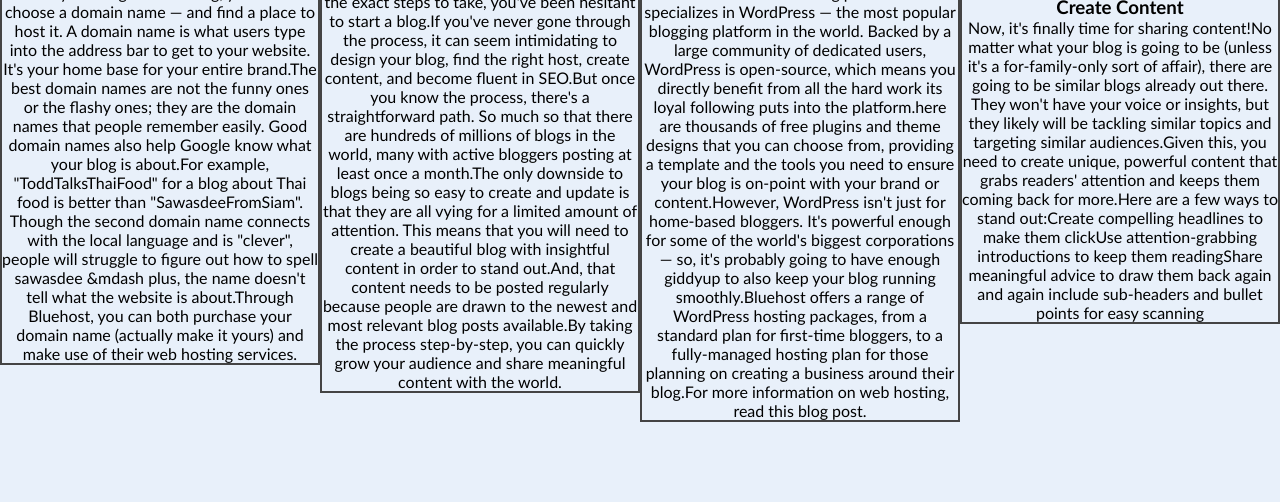
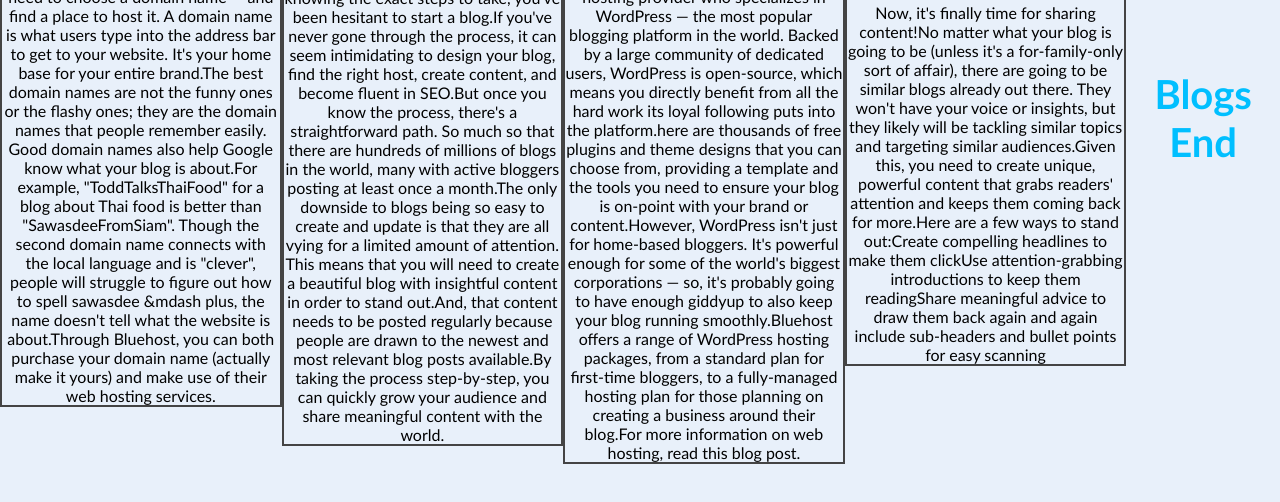
Before and after one commit to Jahid05/Project-HTML, a plain HTML site: page index.html in a window 1280 px wide. Shown: the part 276-778 px from the top of the page. Drawn offline with Linux system fonts and the light colour scheme.

Commit message:
add head

```diff
--- a/index.html
+++ b/index.html
@@ -49,6 +49,7 @@
                     <p>Now, it's finally time for sharing content!No matter what your blog is going to be (unless it's a for-family-only sort of affair), there are going to be similar blogs already out there. They won't have your voice or insights, but they likely will be tackling similar topics and targeting similar audiences.Given this, you need to create unique, powerful content that grabs readers' attention and keeps them coming back for more.Here are a few ways to stand out:Create compelling headlines to make them clickUse attention-grabbing introductions to keep them readingShare meaningful advice to draw them back again and again include sub-headers and bullet points for easy scanning</p>
                 </div>
             </div>
+            <h1>Blogs End</h1>
         </div>
     </div>
 </body>
```
